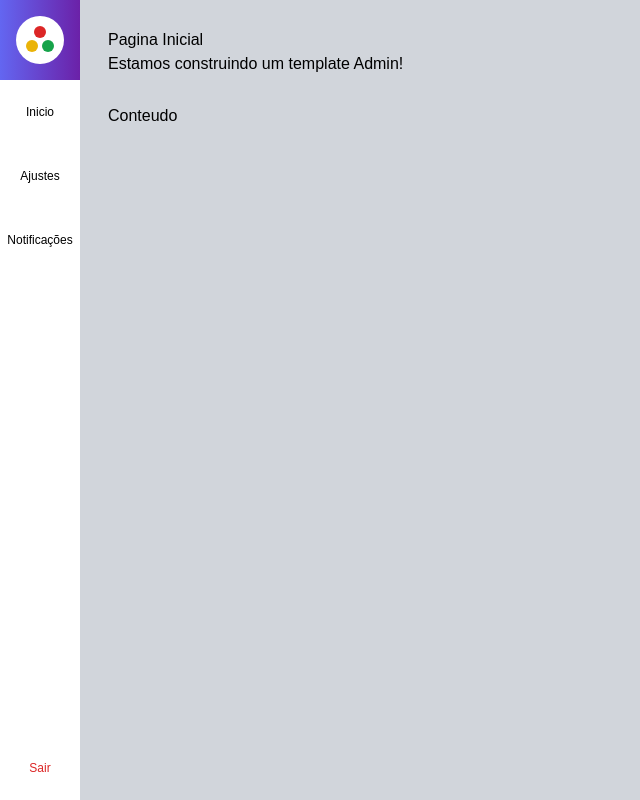
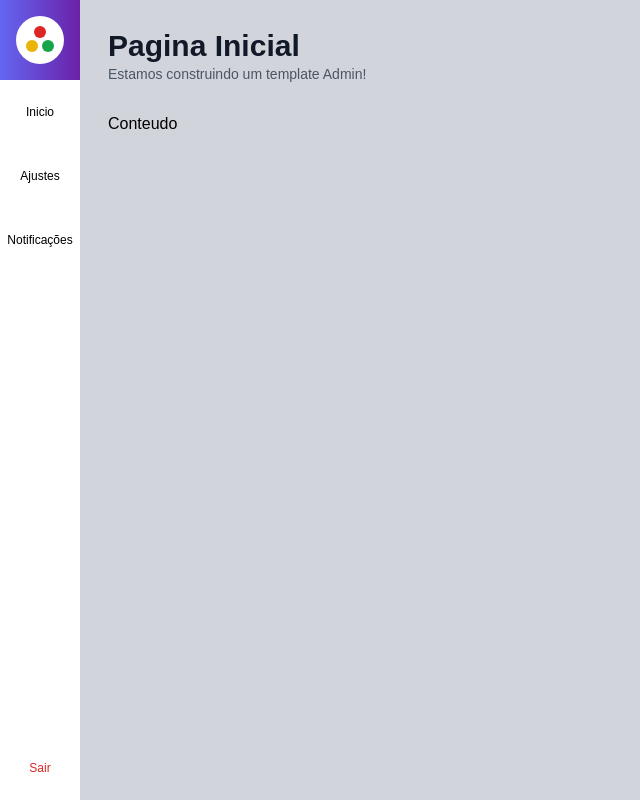
Before and after one commit to MessiasDevs/admin-template, a Next.js app: page / in a window 1280 px wide. Shown: the whole page, without its empty margins (0-640 px from the left). Built offline with nearby package versions, Linux system fonts and the light colour scheme.

Commit message:
feat: Mudança no titulo

```diff
--- a/src/components/template/Titulo.tsx
+++ b/src/components/template/Titulo.tsx
@@ -10,10 +10,13 @@ export default function Titulo(props: TituloProps) {
   return (
     <div>
       <h1 className={`
+        font-black text-3xl
+        text-gray-900
       `}>
         {props.titulo}
         </h1>
       <h2 className={`
+        font-light text-sm text-gray-600
       `}>
         {props.subtitulo}
         </h2>
```
